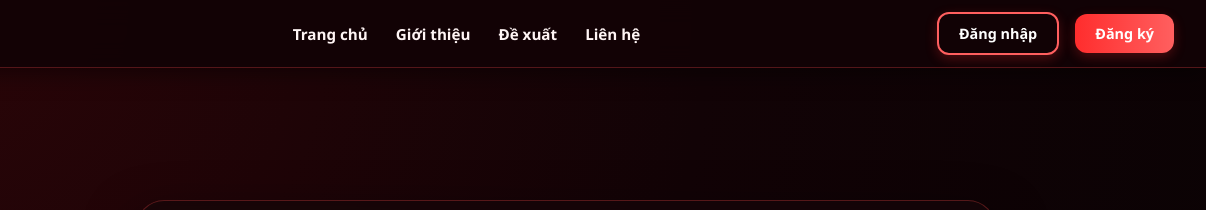
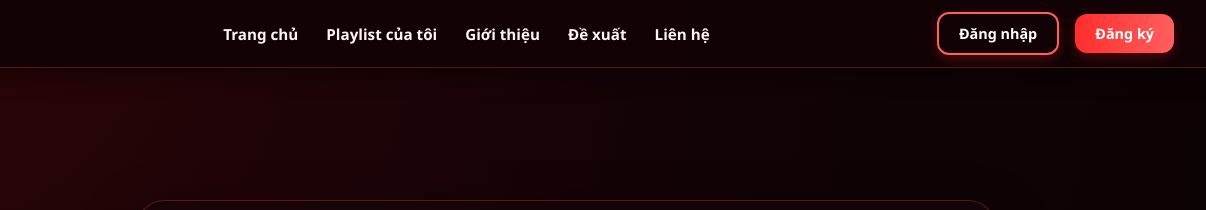
Before and after one commit to BahaBlastTG/EnRoy-, a website: page about.html in a window 1280 px wide. Shown: the top 210 px of the page, 74-1280 px from the left. Drawn offline with Linux system fonts and the light colour scheme; no server answers.

Commit message:
Sửa header about.html: thêm "Playlist của tôi" và fix link "Giới thiệu"

```diff
--- a/about.html
+++ b/about.html
@@ -110,7 +110,6 @@
 <body>
 
     <!-- HEADER -->
-    <!-- HEADER (about.html) -->
 <header class="header">
     <div class="header__logo">
         <a href="index.html">
@@ -121,6 +120,7 @@
     <nav class="header__nav">
         <ul class="header__nav-list">
             <li class="header__nav-item"><a href="index.html">Trang chủ</a></li>
+            <li class="header__nav-item"><a href="playlists.html">Playlist của tôi</a></li>
             <li class="header__nav-item"><a href="about.html" class="active">Giới thiệu</a></li>
             <li class="header__nav-item"><a href="#">Đề xuất</a></li>
             <li class="header__nav-item"><a href="#">Liên hệ</a></li>
```
